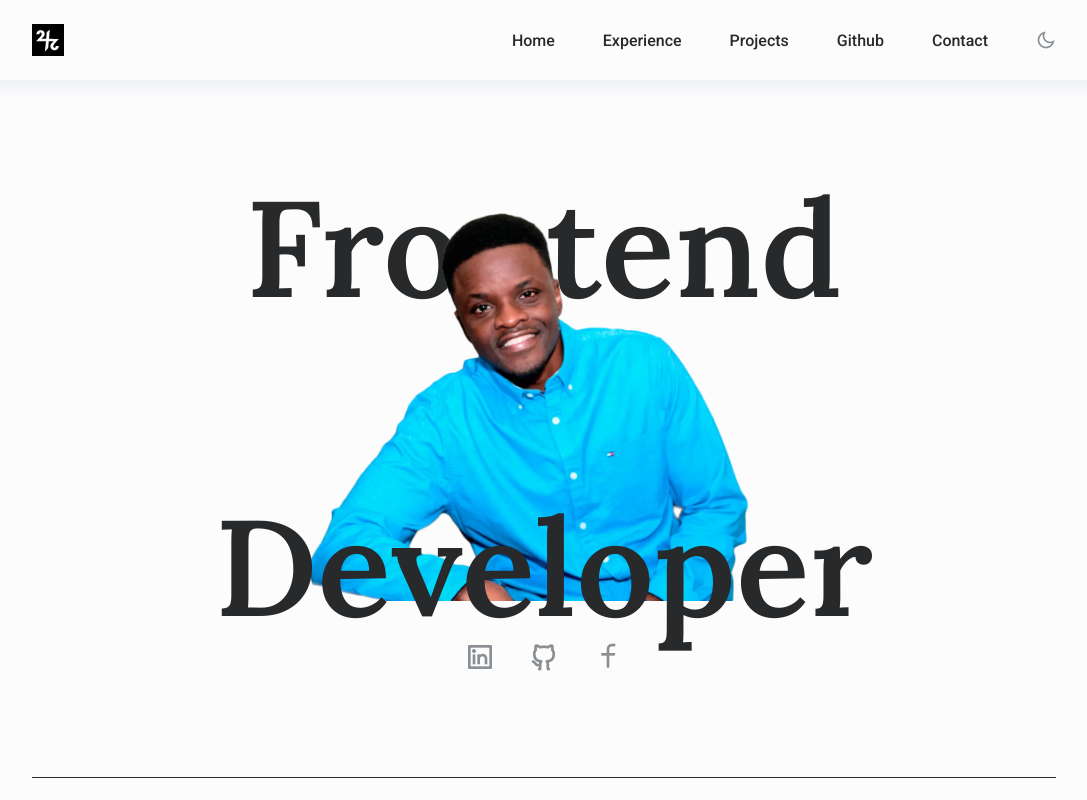
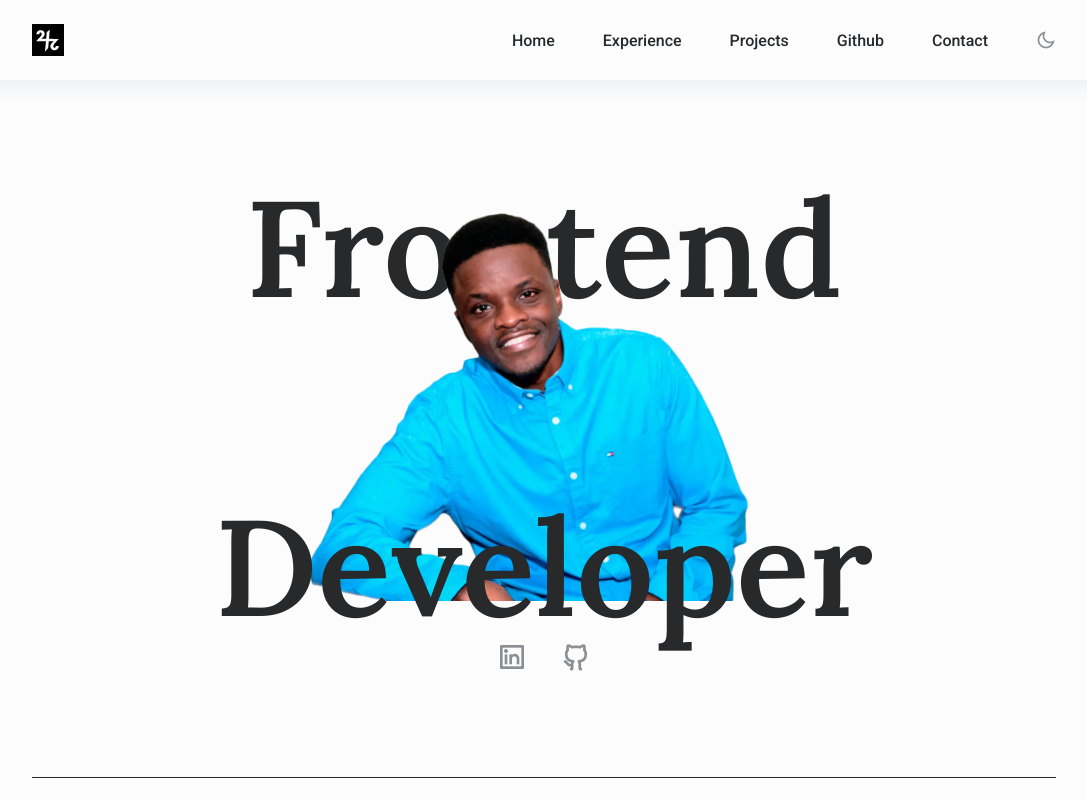
Before and after one commit to oscar-mcintosh/My_Portfolio, a Nuxt app: page / in a window 1280 px wide. Shown: the top 800 px of the page, without its empty margins (96-1183 px from the left). Built offline with nearby package versions, Linux system fonts and the light colour scheme.

Commit message:
SEO Update

```diff
--- a/assets/css/main.css
+++ b/assets/css/main.css
@@ -255,6 +255,10 @@ body.dark-theme {
     display: flex;
     font-size: 1.25rem;
     cursor: pointer;
+}
+
+.link__name{
+  display: none;
 }
 
 @media screen and (max-width: 1023px) {
--- a/components/NavBar.vue
+++ b/components/NavBar.vue
@@ -2,6 +2,7 @@
     <header class="header" id="header">
         <nav class="nav container" :class="{ 'hidden': isScrolling }">
             <NuxtLink to="/" class="nav__logo">
+            <span class="link__name">Home</span>
             </NuxtLink>
             <div :class="{ 'show-menu': isNavMenuVisible }" class="nav__menu" id="nav-menu">
                 <ul  class="nav__list grid">
--- a/pages/index.vue
+++ b/pages/index.vue
@@ -14,15 +14,13 @@
                     </div>
                     <ul class="home__social">
                         <a href="www.linkedin.com/in/oscar-mcintosh" target="_blank" class="home__social-link">
+                                    <span class="link__name">Linkedin</span>
                             <i class="ri-linkedin-box-line"></i>
                         </a>
                         <a href="https://github.com/oscar-mcintosh?tab=repositories" target="_blank" class="home__social-link">
+                                    <span class="link__name">Github</span>
                             <i class="ri-github-line"></i>
                         </a>
-                        <a href="#" target="_blank" class="home__social-link">
-                            <i class="ri-facebook-line"></i>
-                        </a>
-
                     </ul>
                 </div>
                 <div class="home__info">
```
